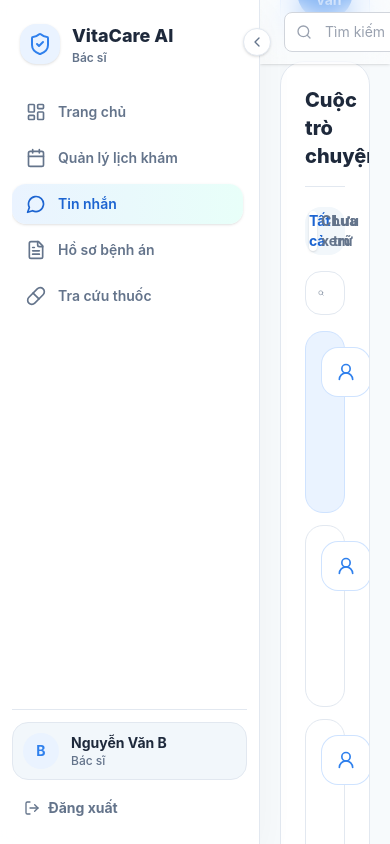
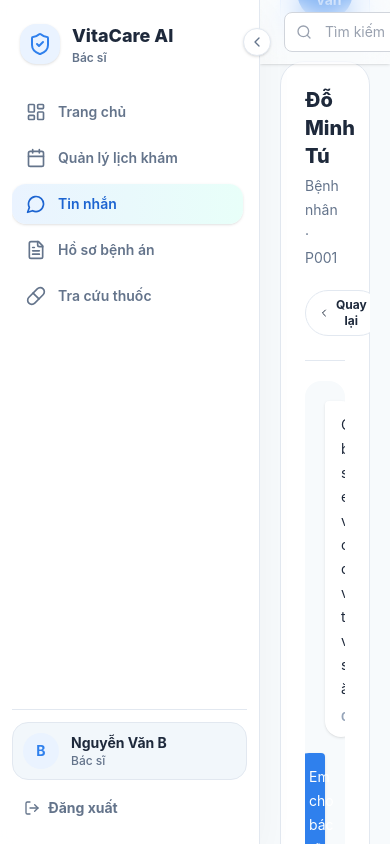
Before and after one commit to vnvha26/vita-care-ui, a React (Vite) app: page /doctor/chat in a window 390 px wide. Both pictures are taken after a click on the button 325 px from the left and 422 px from the top of the page. Built offline with nearby package versions, Linux system fonts and the light colour scheme.

Commit message:
Inbox: Make patient and doctor chat pages responsive on mobile and tablet screens

```diff
--- a/src/app/pages/doctor/chat.tsx
+++ b/src/app/pages/doctor/chat.tsx
@@ -1,5 +1,5 @@
 import { useMemo, useState } from "react";
-import { Archive, BellRing, Inbox, MessageCircle, Search, Send, Sparkles, UserRound } from "lucide-react";
+import { Archive, BellRing, ChevronLeft, Inbox, MessageCircle, Search, Send, Sparkles, UserRound } from "lucide-react";
 import { ActionButton, PageHeader, SectionCard, StatusBadge } from "../../components/layout/role-page";
 import { cn } from "../../lib/utils";
 
@@ -105,6 +105,7 @@ export default function DoctorChat() {
   const [selectedId, setSelectedId] = useState(initialConversations[0].id);
   const [draft, setDraft] = useState("");
   const [consultAccepted, setConsultAccepted] = useState(false);
+  const [showChatOnMobile, setShowChatOnMobile] = useState(false);
 
   const filteredConversations = useMemo(() => {
     if (filter === "all") return conversations.filter((item) => item.status !== "archived");
@@ -116,6 +117,7 @@ export default function DoctorChat() {
   const handleSelect = (id: string) => {
     setSelectedId(id);
     setConversations((current) => current.map((item) => (item.id === id && item.status === "unread" ? { ...item, status: "active" } : item)));
+    setShowChatOnMobile(true);
   };
 
   const handleSend = () => {
@@ -183,8 +185,11 @@ export default function DoctorChat() {
         </div>
       )}
 
-      <div className="grid min-h-[640px] min-w-0 gap-6 xl:grid-cols-[380px_minmax(0,1fr)]">
-        <SectionCard title="Cuộc trò chuyện" className="min-w-0 overflow-hidden">
+      <div className="grid min-h-[640px] min-w-0 gap-6 lg:grid-cols-[320px_minmax(0,1fr)] xl:grid-cols-[380px_minmax(0,1fr)]">
+        <SectionCard
+          title="Cuộc trò chuyện"
+          className={cn("min-w-0 overflow-hidden", showChatOnMobile ? "hidden lg:block" : "block")}
+        >
           <div className="mb-4 grid grid-cols-3 gap-1 rounded-2xl bg-[#F2F7FB] p-1">
             {(Object.keys(filterLabels) as ConversationFilter[]).map((item) => (
               <button
@@ -244,6 +249,15 @@ export default function DoctorChat() {
           title={selectedConversation.name}
           description={`${selectedConversation.role}${selectedConversation.patientCode ? ` · ${selectedConversation.patientCode}` : ""}`}
           actions={
+            <div className="flex items-center gap-2">
+              <button
+                type="button"
+                onClick={() => setShowChatOnMobile(false)}
+                className="inline-flex lg:hidden items-center justify-center rounded-full border border-[#E2E8F0] bg-white px-3 py-1.5 text-xs font-bold text-[#1E293B] hover:bg-[#F2F7FB] cursor-pointer"
+              >
+                <ChevronLeft className="h-4 w-4 mr-1" />
+                Quay lại
+              </button>
               <ActionButton
                 variant="secondary"
                 icon={selectedConversation.status === "archived" ? <Inbox className="h-4 w-4" /> : <Archive className="h-4 w-4" />}
@@ -251,8 +265,9 @@ export default function DoctorChat() {
               >
                 {selectedConversation.status === "archived" ? "Bỏ lưu trữ" : "Lưu trữ"}
               </ActionButton>
+            </div>
           }
-          className="flex min-w-0 flex-col"
+          className={cn("flex min-w-0 flex-col", showChatOnMobile ? "block" : "hidden lg:block")}
         >
           <div className="min-h-[420px] flex-1 space-y-4 overflow-y-auto rounded-2xl bg-[#F7FAFC] p-5">
             {selectedConversation.messages.map((message, index) => (
--- a/src/app/pages/patient/chat.tsx
+++ b/src/app/pages/patient/chat.tsx
@@ -1,5 +1,5 @@
 import { useMemo, useState, useEffect, useRef } from "react";
-import { Archive, Inbox, MessageCircle, Search, Send, UserRound, Building2, Stethoscope } from "lucide-react";
+import { Archive, Inbox, MessageCircle, Search, Send, UserRound, Building2, Stethoscope, ChevronLeft } from "lucide-react";
 import { ActionButton, PageHeader, SectionCard, StatusBadge } from "../../components/layout/role-page";
 import { cn } from "../../lib/utils";
 
@@ -96,6 +96,7 @@ export default function PatientChat() {
   const [conversations, setConversations] = useState<Conversation[]>(initialConversations);
   const [selectedId, setSelectedId] = useState<string>(initialConversations[0].id);
   const [draft, setDraft] = useState("");
+  const [showChatOnMobile, setShowChatOnMobile] = useState(false);
   const chatEndRef = useRef<HTMLDivElement>(null);
 
   const filteredConversations = useMemo(() => {
@@ -116,6 +117,7 @@ export default function PatientChat() {
         item.id === id && item.status === "unread" ? { ...item, status: "active" } : item
       )
     );
+    setShowChatOnMobile(true);
   };
 
   const handleSend = () => {
@@ -177,9 +179,12 @@ export default function PatientChat() {
         description="Nhắn tin trò chuyện với các bác sĩ chuyên khoa hoặc các phòng khám liên kết."
       />
 
-      <div className="grid min-h-[600px] min-w-0 gap-6 xl:grid-cols-[380px_minmax(0,1fr)]">
+      <div className="grid min-h-[600px] min-w-0 gap-6 lg:grid-cols-[320px_minmax(0,1fr)] xl:grid-cols-[380px_minmax(0,1fr)]">
         {/* Left column - Conversations list */}
-        <SectionCard title="Cuộc trò chuyện" className="min-w-0 overflow-hidden">
+        <SectionCard
+          title="Cuộc trò chuyện"
+          className={cn("min-w-0 overflow-hidden", showChatOnMobile ? "hidden lg:block" : "block")}
+        >
           <div className="mb-4 grid grid-cols-3 gap-1 rounded-2xl bg-[#F2F7FB] p-1">
             {(Object.keys(filterLabels) as ConversationFilter[]).map((item) => (
               <button
@@ -254,6 +259,15 @@ export default function PatientChat() {
           title={selectedConversation.name}
           description={selectedConversation.roleName}
           actions={
+            <div className="flex items-center gap-2">
+              <button
+                type="button"
+                onClick={() => setShowChatOnMobile(false)}
+                className="inline-flex lg:hidden items-center justify-center rounded-full border border-[#E2E8F0] bg-white px-3 py-1.5 text-xs font-bold text-[#1E293B] hover:bg-[#F2F7FB] cursor-pointer"
+              >
+                <ChevronLeft className="h-4 w-4 mr-1" />
+                Quay lại
+              </button>
               <ActionButton
                 variant="secondary"
                 icon={<Archive className="h-4 w-4" />}
@@ -261,8 +275,9 @@ export default function PatientChat() {
               >
                 {selectedConversation.status === "archived" ? "Bỏ lưu trữ" : "Lưu trữ"}
               </ActionButton>
+            </div>
           }
-          className="flex min-w-0 flex-col"
+          className={cn("flex min-w-0 flex-col", showChatOnMobile ? "block" : "hidden lg:block")}
         >
           <div className="min-h-[380px] flex-1 space-y-4 overflow-y-auto rounded-2xl bg-[#F7FAFC] p-5 custom-scrollbar">
             {selectedConversation.messages.map((message, index) => (
```
Lines whose indentation alone changed are shown as unchanged.
